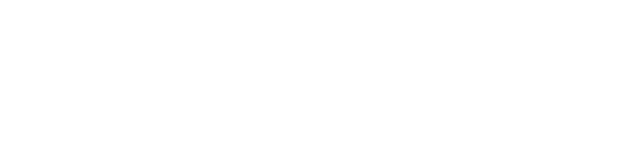
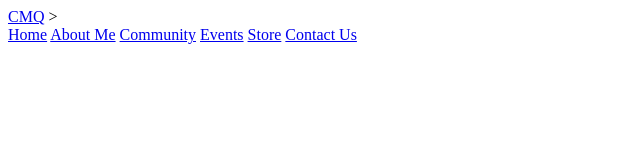
Before and after one commit to CaniceQuraishy/PortofolioWebsite, a plain HTML site: page index.html in a window 1280 px wide. Shown: the whole page, without its empty margins (0-640 px from the left). Drawn offline with Linux system fonts and the light colour scheme.

Commit message:
Added Image Placeholder and NavBar

```diff
--- a/index.html
+++ b/index.html
@@ -6,6 +6,18 @@
     <title>CMQ</title>
 </head>
 <body>
+    <a href="Resources/" class="image">CMQ</a>
+    <!--Insert an image in the ahref above!-->>
+
+        <nav>
+                <a href="home.html">Home</a>
+                <a href="about.html">About Me</a>
+                <a href="community.html">Community</a>
+               <a href="events.html">Events</a>
+                <a href="store.html">Store</a>
+               <a href="contact.html">Contact Us</a>
+        </nav>
+    </header>
 
 </body>
 </html>
```
